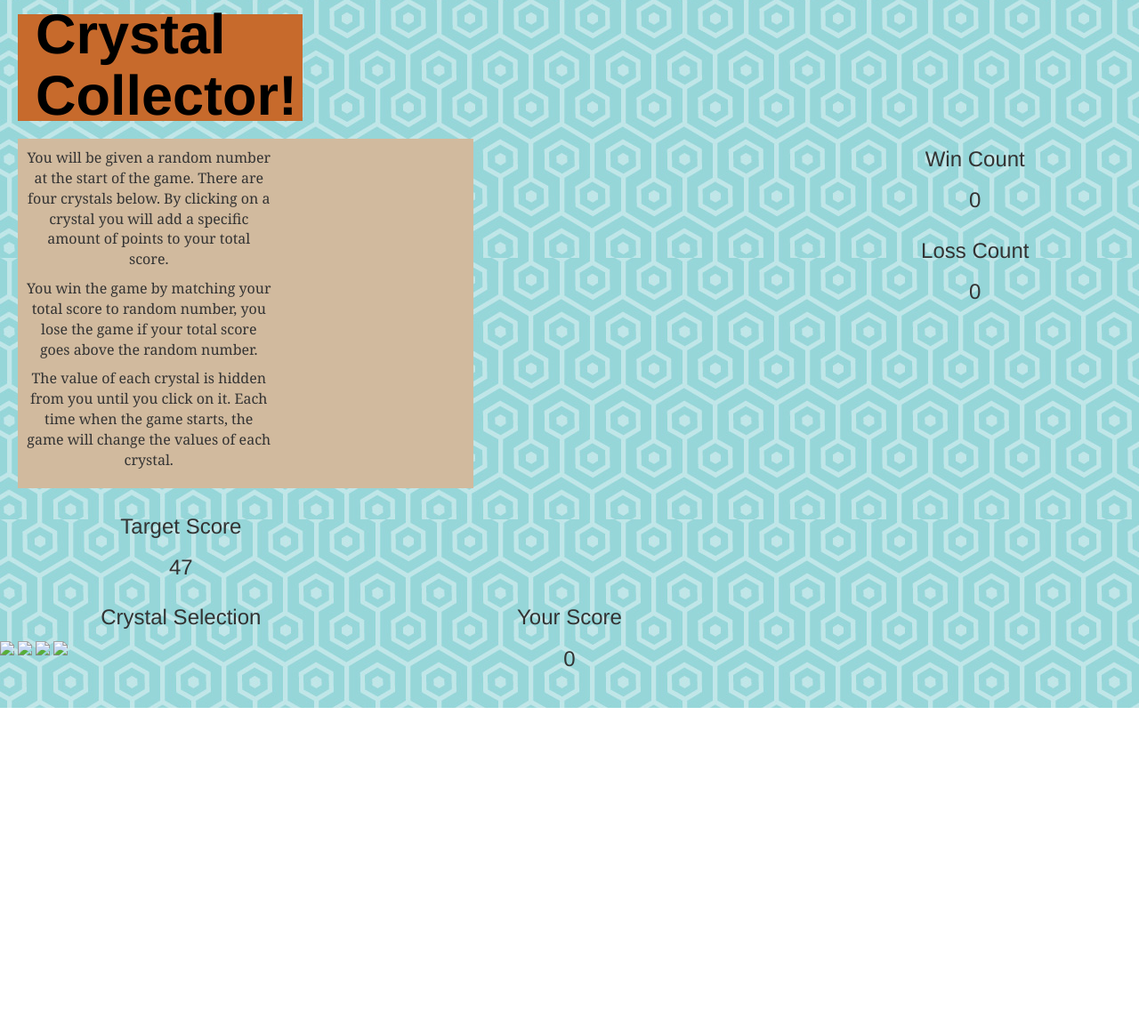
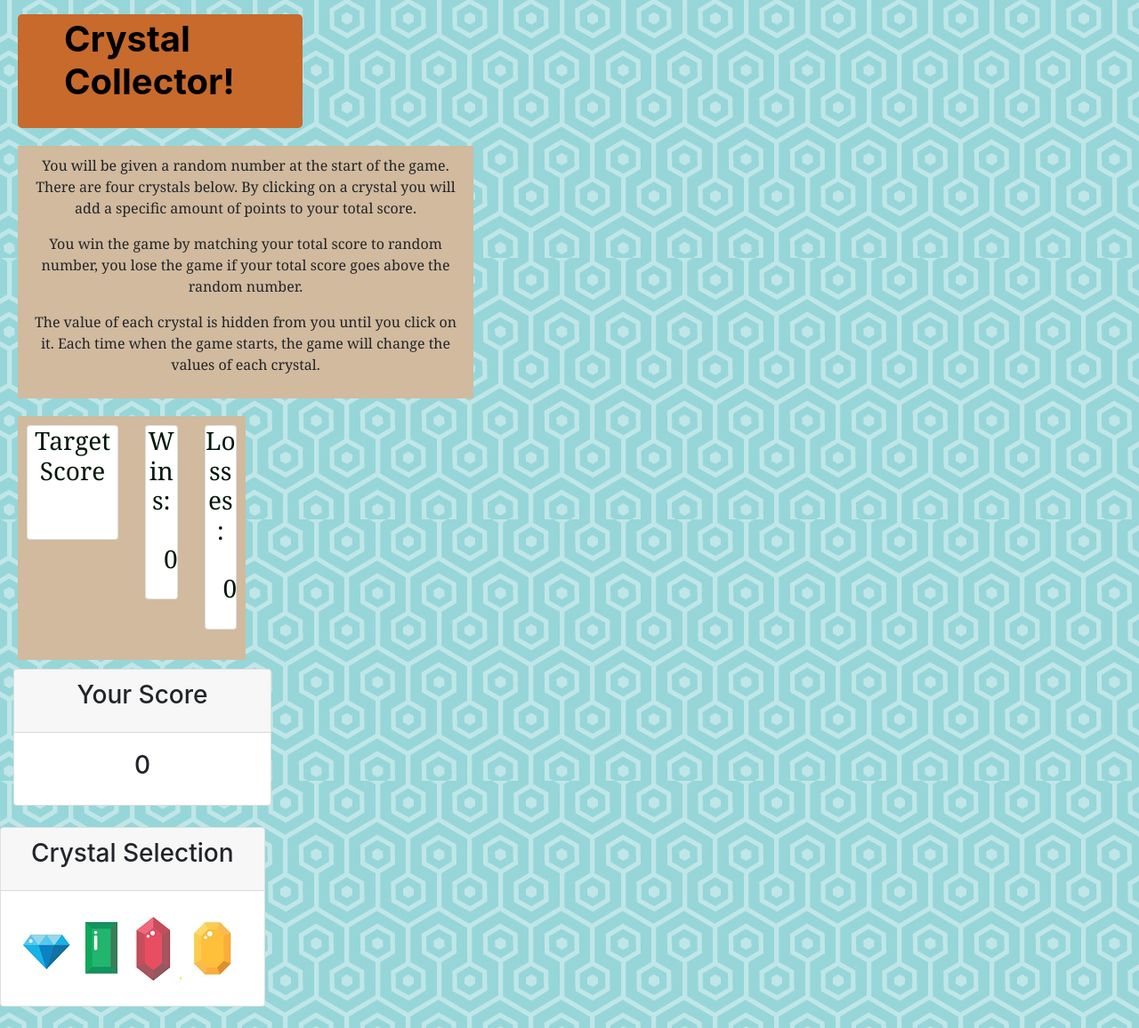
Before and after one commit to Mehraal/unit-4-game, a plain HTML site: page index.html in a window 1280 px wide. Shown: the part 4-1160 px from the top of the page at 89% size. Before the commit the page ends 800 px from the top, so only its background shows below. Drawn offline with nearby package versions, Linux system fonts and the light colour scheme.

Commit message:
layout is not correct yet

```diff
--- a/assets/css/style.css
+++ b/assets/css/style.css
@@ -30,9 +30,29 @@ h1 {
 
 }
 
+ #two {
+    color: #021809;
+    width: 20%;
+}
+
 #header {
     font-size: 16px;
 }
 p {
     font-size: 16px;
 }
+
+/* .card-body {
+    height:100px; */
+    /* background-color: #09a03c; */
+
+/* }
+.target-score {
+    background-color: #09a03c;
+
+}
+.win-count {
+    background-color: #09a03c;
+
+
+}
--- a/index.html
+++ b/index.html
@@ -5,16 +5,18 @@
     <meta http-equiv="X-UA-Compatible" content="IE=edge">
     <title>Page Title</title>
     <meta name="viewport" content="width=device-width, initial-scale=1">
-    <link rel="stylesheet" href="https://maxcdn.bootstrapcdn.com/bootstrap/3.3.6/css/bootstrap.min.css" integrity="sha384-1q8mTJOASx8j1Au+a5WDVnPi2lkFfwwEAa8hDDdjZlpLegxhjVME1fgjWPGmkzs7"
+    <link rel="stylesheet" type="text/css" media="screen" href="./assets/css/reset.css">
+    <link rel="stylesheet" href="https://stackpath.bootstrapcdn.com/bootstrap/4.1.1/css/bootstrap.min.css" integrity="sha384-WskhaSGFgHYWDcbwN70/dfYBj47jz9qbsMId/iRN3ewGhXQFZCSftd1LZCfmhktB"
         crossorigin="anonymous">
     <link rel="stylesheet" type="text/css" media="screen" href="./assets/css/style.css">
     <script src="https://code.jquery.com/jquery-3.3.1.js" integrity="sha256-2Kok7MbOyxpgUVvAk/HJ2jigOSYS2auK4Pfzbm7uH60=" crossorigin="anonymous"></script>
+    <script src="https://stackpath.bootstrapcdn.com/bootstrap/4.1.1/js/bootstrap.min.js" integrity="sha384-smHYKdLADwkXOn1EmN1qk/HfnUcbVRZyYmZ4qpPea6sjB/pTJ0euyQp0Mk8ck+5T"
+        crossorigin="anonymous"></script>
     <!-- <script src="game.js"></script> -->
 </head>
 <body>
 
     <div class="jumbotron">
-        <!-- <div class="row"> -->
         <h1 class="text-left"><strong>Crystal Collector!</strong></h1>
         </div>
     </div>
@@ -23,7 +25,7 @@
     <div class="container">
 
         <div class="row">
-            <div class="col-md-7">
+            <div class="col-md-12">
                 <div id="header" class ="text-center">
                         <p class="text-center">You will be given a random number at the start of the game. There are four crystals below. By clicking on a crystal you will
                         add a specific amount of points to your total score. </p>
@@ -37,11 +39,26 @@
         </div>
     </div>
 
+    <div class ="container" id="two">
+
         <div class="row">
+
+            <div class="col-md-6">
+                <div class="card mb-4">
+                    <div class="target-score">
+                        <h3 class="card-title text-center">Target Score</h3>
+                    </div>
+                    <div class="card-body">
+                        <h3 id="Target-score" class="text-center"></h3>
+                    </div>
+                </div>
+            </div>
+
+
             <div class="col-md-3">
                 <div class="card mb-4">
                     <div class="win-count">
-                        <h3 class="card-title text-center">Win Count</h3>
+                        <h3 class="card-title text-center">Wins:</h3>
                     </div>
                     <div class="card-body">
                         <h3 class="text-center" id="win-count">0</h3>
@@ -53,7 +70,7 @@
             <div class="col-md-3">
                 <div class="card mb-4">
                     <div class="loss-count">
-                        <h3 class="card-title text-center">Loss Count</h3>
+                        <h3 class="card-title text-center">Losses:</h3>
                     </div>
                     <div class="card-body">
                         <h3 class="text-center" id="loss-count">0</h3>
@@ -61,40 +78,11 @@
                 </div>
             </div>
         </div>
+    </div>
 
+        <!-- <div class="row"> -->
 
-
-        <div class="row">
-            <div class="col-md-4">
-                <div class="card mb-4">
-                    <div class="target-score">
-                        <h3 class="title text-center">Target Score</h3>
-                    </div>
-                     <div class="card-body">
-                        <h3 id="target-score" class="text-center"></h3>
-                    </div>
-                </div>
-            </div>
-        </div>
-
-
-        <div class="row">
-
-            <div class="col-md-4">
-                <div class="card mb-4">
-                    <div class="card-header">
-                        <h3 class="card-title text-center">Crystal Selection</h3>
-                    </div>
-                    <div class="card-body">
-                        <img id ="blue" src ="./images/blue.png">
-                        <img id ="green" src ="./images/green.png">
-                        <img id ="red" src ="./images/red.png">
-                        <img id ="yellow" src ="./images/yellow.png">
-                    </div>
-                </div>
-            </div>
-
-            <div class="col-md-4">
+            <div class="col-md-3">
                 <div class="card mb-4">
                     <div class="card-header">
                         <h3 class="card-title text-center">Your Score</h3>
@@ -105,6 +93,30 @@
                 </div>
             </div>
         </div>
+
+
+<!--
+    <div class="container" id="three"> -->
+
+
+        <div class="row">
+
+            <div class="col-md-3">
+                <div class="card mb-4">
+                    <div class="card-header">
+                        <h3 class="card-title text-center">Crystal Selection</h3>
+                    </div>
+                    <div class="card-body">
+                        <img id ="blue" src ="./assets/images/blue.png">
+                        <img id ="green" src ="./assets/images/green.png">
+                        <img id ="red" src ="./assets/images/red.png">
+                        <img id ="yellow" src ="./assets/images/yellow.png">
+                    </div>
+                </div>
+            </div>
+        </div>
+    <!-- </div> -->
+
 
 
     <script type=text/javascript>
```
Also changed, not shown: 1 other file.
